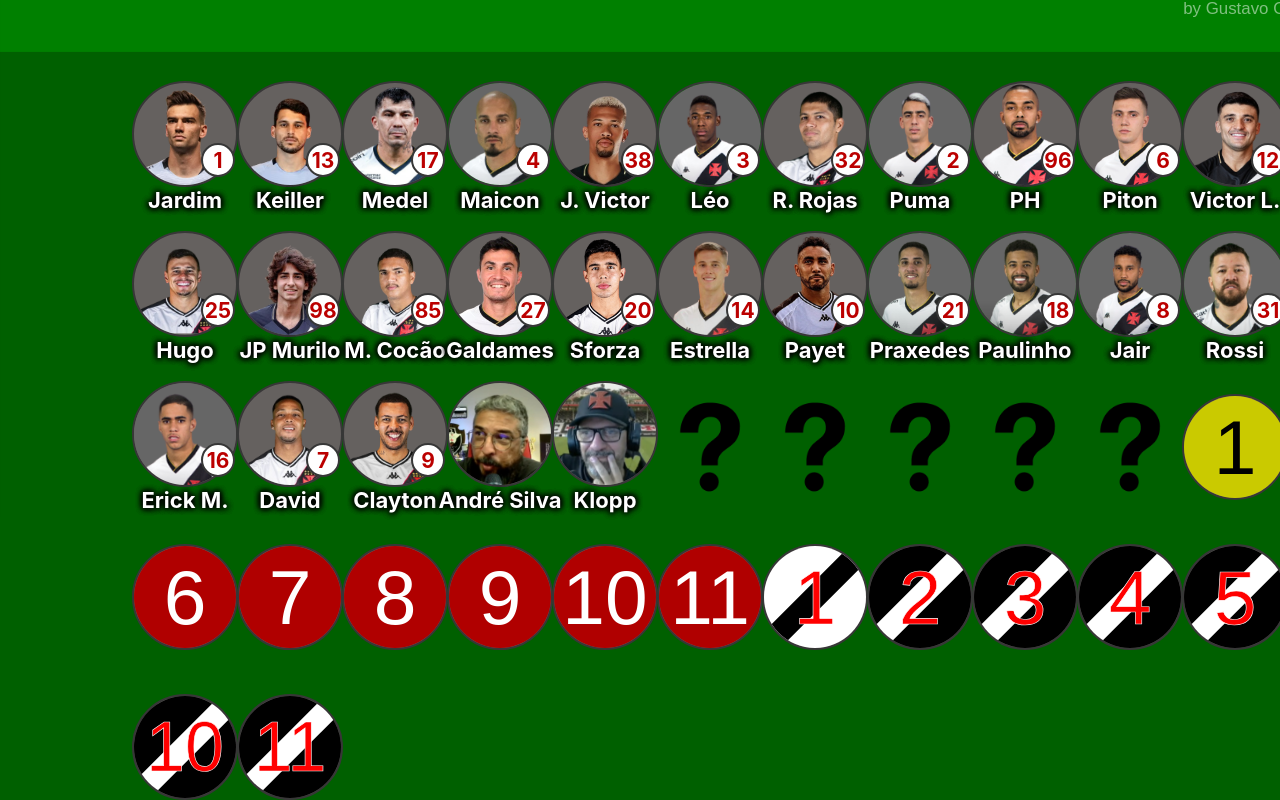
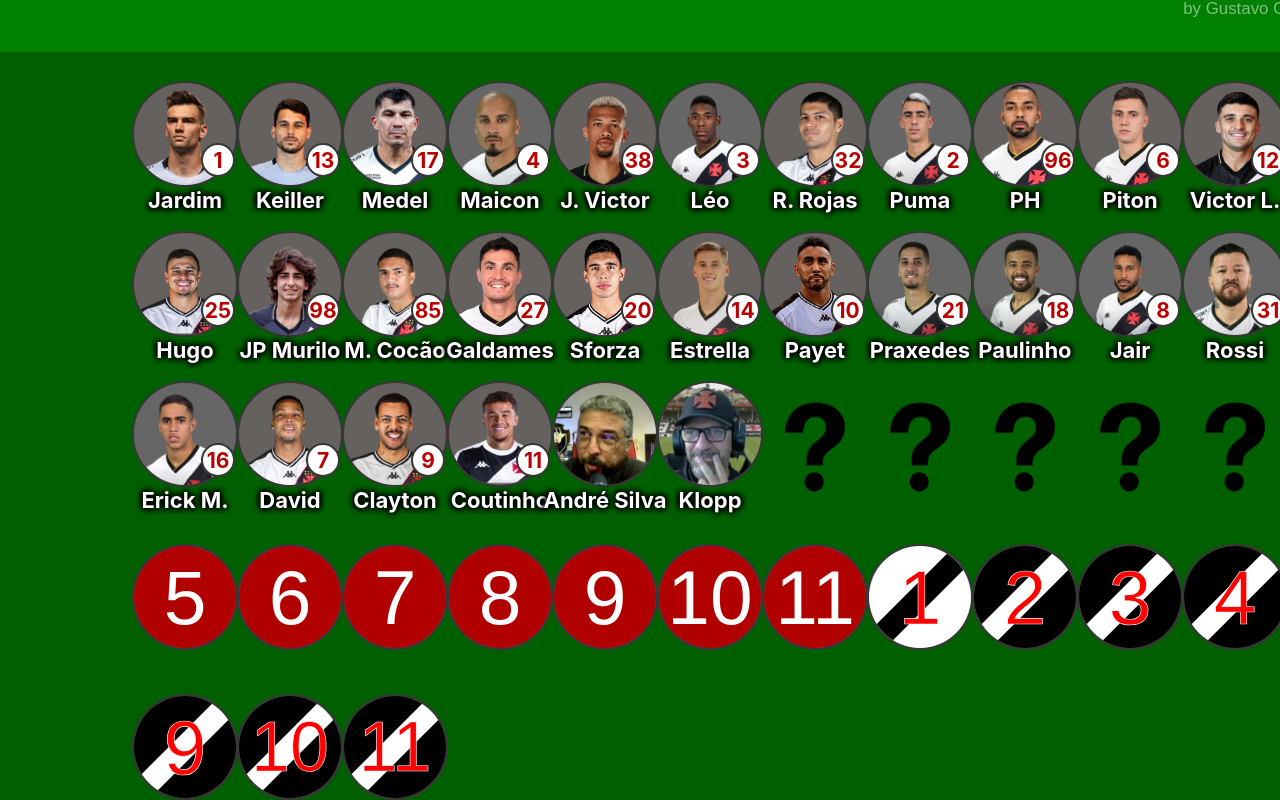
Before and after one commit to Gustavonoxville/campinho-podcast, a React (Create React App) app: page / in a window 1280 px wide. Shown: the part 783-1583 px from the top of the page. Built offline with nearby package versions, Linux system fonts and the light colour scheme.

Commit message:
coutinho

```diff
--- a/src/App.js
+++ b/src/App.js
@@ -69,6 +69,7 @@ import andres from './jogadores/andres.png';
 import clayton from './jogadores/clayton.png';
 import hugo from './jogadores/hugo.png';
 import serjao from './jogadores/serjao.png';
+import couto from './jogadores/couto.png';
 
 const containerStyle = {
   width: '1550px',
@@ -132,6 +133,7 @@ const playersList = [
   { id: 32, nome: "Erick M.", imagem: erick, hasBorder: true, hasNumber: true, number: 16},
   { id: 33, nome: "David", imagem: david, hasBorder: true, hasNumber: true, number: 7},
   { id: 68, nome: "Clayton", imagem: clayton, hasBorder: true, hasNumber: true, number: 9},
+  { id: 63, nome: "Coutinho", imagem: couto, hasBorder: true, hasNumber: true, number: 11},
   { id: 66, nome: "André Silva", imagem: andres, hasBorder: true, hasNumber: false, number: 11},
   { id: 34, nome: "Klopp", imagem: serjao, hasBorder: true, hasNumber: false, number: 11},
   { id: 35, nome: "", imagem: semft,hasBorder: false, hasNumber: false, number: 0},
```
Also changed, not shown: src/jogadores/couto.png (added), src/jogadores/couto2.png (added).
